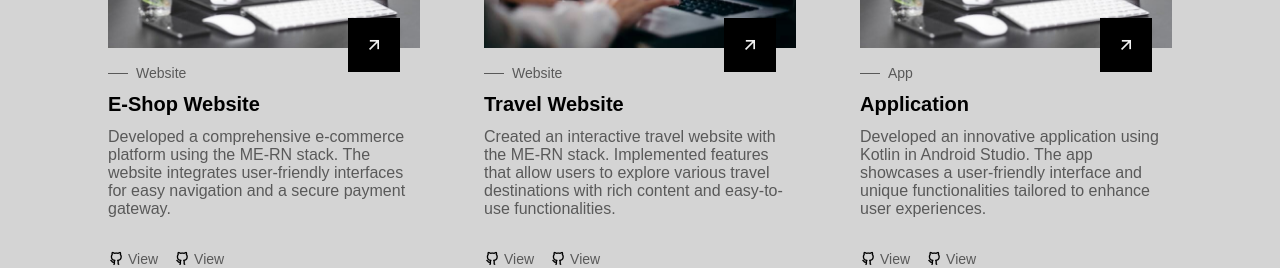
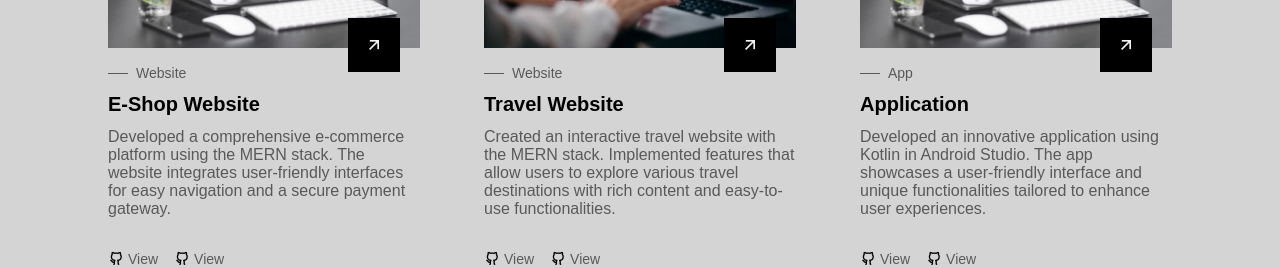
Before and after one commit to Ala075/portfolio, a React (Vite) app: page / in a window 1280 px wide. Shown: the part 2580-2848 px from the top of the page. Built offline with nearby package versions, Linux system fonts and the light colour scheme; a web font is replaced by a local one.

Commit message:
Third Commit

```diff
--- a/data/db.json
+++ b/data/db.json
@@ -21,7 +21,7 @@
             "image": "../../assets/project-3.jpg",
             "subtitle": "Website",
             "title": "E-Shop Website",
-            "description": "Developed a comprehensive e-commerce platform using the ME-RN stack. The website integrates user-friendly interfaces for easy navigation and a secure payment gateway.",
+            "description": "Developed a comprehensive e-commerce platform using the MERN stack. The website integrates user-friendly interfaces for easy navigation and a secure payment gateway.",
             "links": {
                 "github": "https://www.github.com/Ala075/eshop",
                 "github2": "https://www.github.com/Ala075/"
@@ -31,7 +31,7 @@
             "image": "../../assets/project-1.jpg",
             "subtitle": "Website",
             "title": "Travel Website",
-            "description": "Created an interactive travel website with the ME-RN stack. Implemented features that allow users to explore various travel destinations with rich content and easy-to-use functionalities.",
+            "description": "Created an interactive travel website with the MERN stack. Implemented features that allow users to explore various travel destinations with rich content and easy-to-use functionalities.",
             "links": {
                 "github": "https://www.github.com/Ala075/travel",
                 "github2": "https://www.github.com/Ala075/"
--- a/src/components/cardProject.tsx
+++ b/src/components/cardProject.tsx
@@ -17,7 +17,7 @@ function Card({ image, subtitle, title, description, links }: CardProps){
         <div className="projects__card">
               <div className="projects__image">
                   <img src={image} alt="image" className="projects__img" loading="lazy" />
-                   <a href="https://www.alaarfaoui.vercel.app" className="projects__button button">
+                   <a href="https://alaarfaoui.vercel.app/" className="projects__button button">
                        <i className="ri-arrow-right-up-line"></i>
                     </a>
               </div>
```
